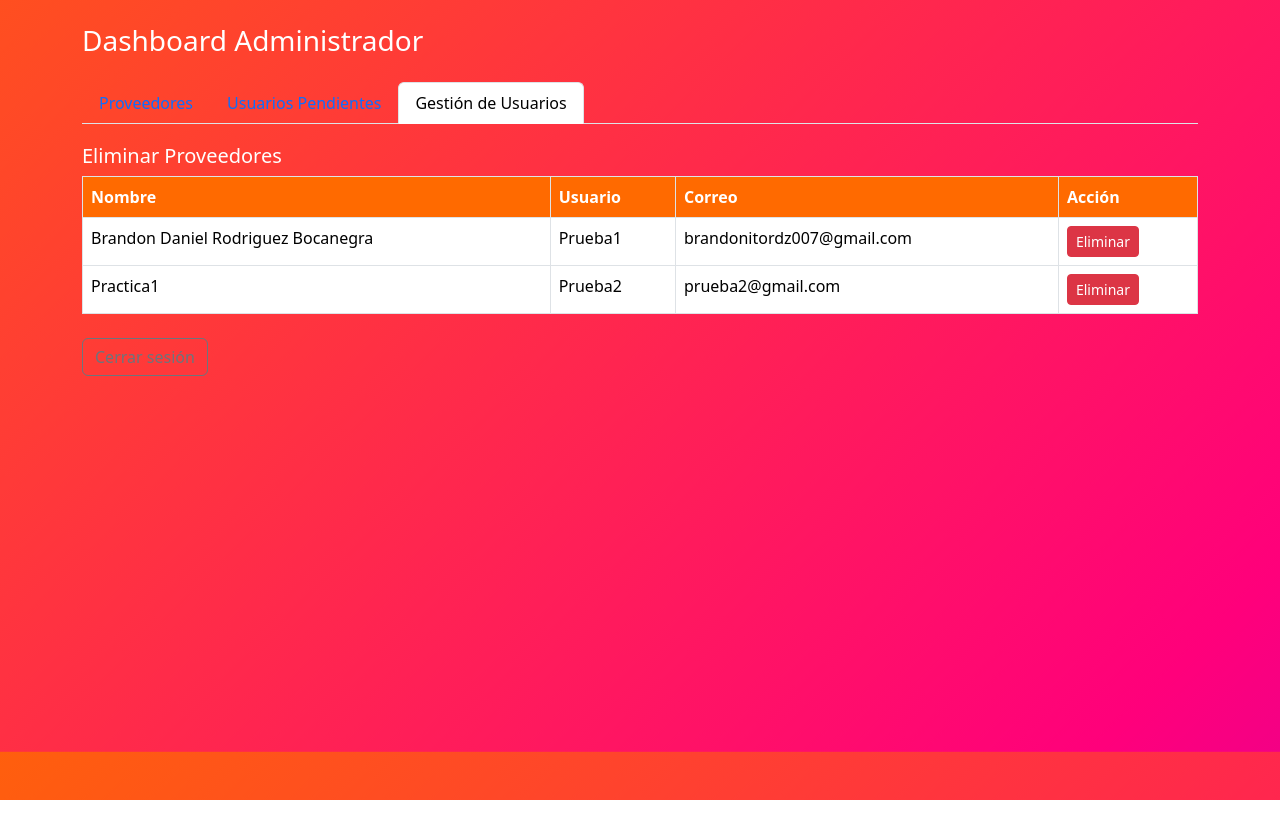
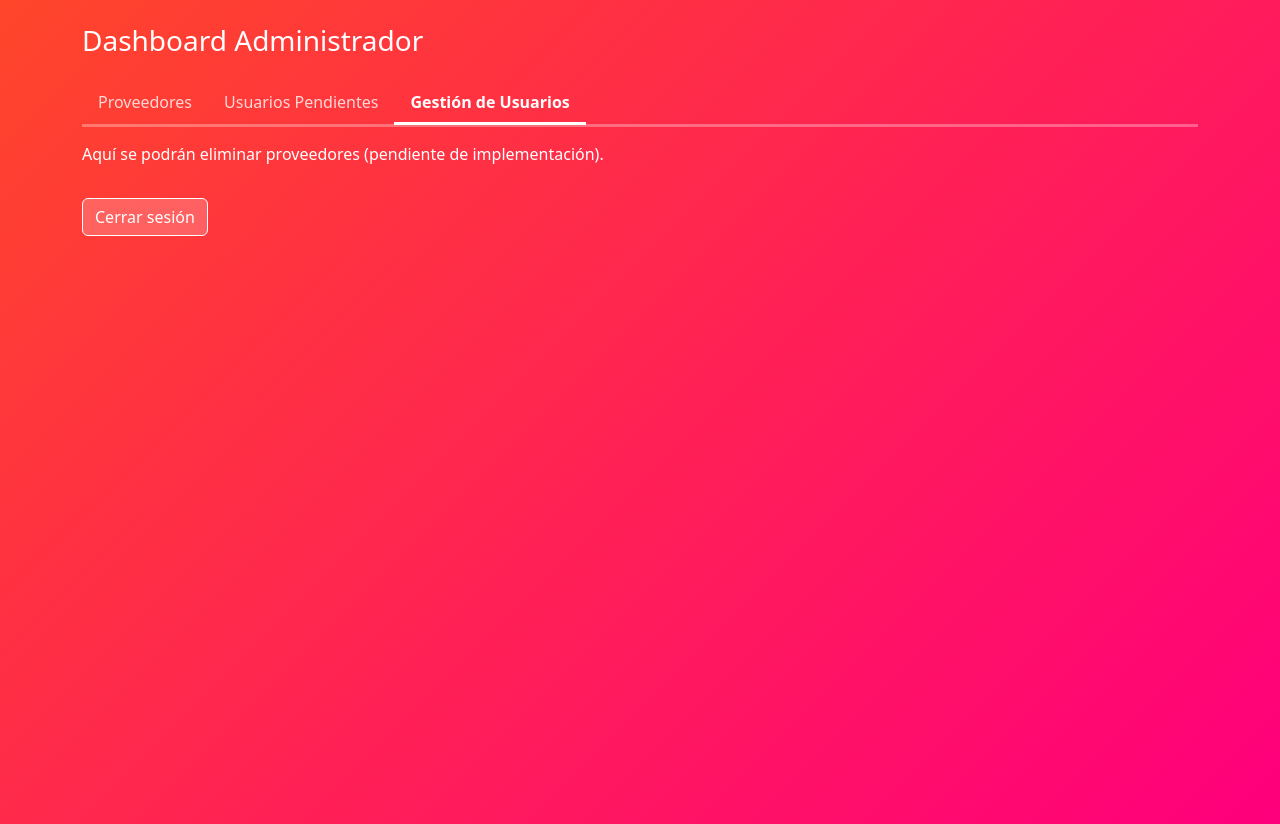
Before and after one commit to BrandonDanielRodriguezBocanegra/Prueba, a Flask app: page /admin/dashboard in a window 1280 px wide, after a click on "Gestión de Usuarios". Before the commit the page ends 800 px from the top, so only its background shows below. Run offline with Flask 3, Linux system fonts and the light colour scheme; a user stored in the database is signed in; data comes from the database, SQL or seed files in the repository; data that the repository does not hold is empty.

Commit message:
actualizacion

```diff
--- a/app.py
+++ b/app.py
@@ -6,7 +6,7 @@ from werkzeug.security import generate_password_hash, check_password_hash
 app = Flask(__name__)
 app.secret_key = 'supersecretkey'
 
-# === CONFIGURACIÓN ===
+# --- CONFIGURACIONES ---
 DB_NAME = 'repse_system.db'
 UPLOAD_FOLDER = os.path.join(os.getcwd(), 'uploads')
 os.makedirs(UPLOAD_FOLDER, exist_ok=True)
@@ -21,19 +21,19 @@ DOCUMENTOS_OBLIGATORIOS = [
     "Documentación de capacitación"
 ]
 
-# === CONEXIÓN A BASE DE DATOS ===
+# --- CONEXIÓN BASE DE DATOS ---
 def get_db():
     conn = sqlite3.connect(DB_NAME)
     conn.row_factory = sqlite3.Row
     return conn
 
-
-# === RUTA LOGIN ===
+# --- LOGIN ---
 @app.route('/', methods=['GET', 'POST'])
 def login():
     if request.method == 'POST':
         usuario = request.form['usuario']
         contrasena = request.form['contrasena']
+
         conn = get_db()
         user = conn.execute('SELECT * FROM usuarios WHERE usuario=?', (usuario,)).fetchone()
 
@@ -41,18 +41,19 @@ def login():
             if user['estado'] == 'pendiente':
                 flash('Tu cuenta está pendiente de aprobación.')
                 return redirect(url_for('login'))
+
             session['usuario'] = user['usuario']
             session['rol'] = user['rol']
+
             if user['rol'] == 1:
                 return redirect(url_for('dashboard_admin'))
             else:
                 return redirect(url_for('dashboard_proveedor'))
         else:
-            flash('Credenciales incorrectas')
+            flash('Credenciales incorrectas.')
     return render_template('login.html')
 
-
-# === RUTA REGISTRO ===
+# --- REGISTRO ---
 @app.route('/registro', methods=['GET', 'POST'])
 def registro():
     if request.method == 'POST':
@@ -68,10 +69,10 @@ def registro():
         conn.commit()
         flash('Registro exitoso. Espera aprobación del administrador.')
         return redirect(url_for('login'))
+
     return render_template('registro.html')
 
-
-# === DASHBOARD ADMINISTRADOR ===
+# --- DASHBOARD ADMIN ---
 @app.route('/admin/dashboard')
 def dashboard_admin():
     if 'usuario' not in session or session['rol'] != 1:
@@ -93,8 +94,7 @@ def dashboard_admin():
                            documentos_por_usuario=documentos_por_usuario,
                            DOCUMENTOS_OBLIGATORIOS=DOCUMENTOS_OBLIGATORIOS)
 
-
-# === APROBAR O RECHAZAR USUARIOS ===
+# --- APROBAR / RECHAZAR ---
 @app.route('/admin/accion/<int:id>/<accion>')
 def accion(id, accion):
     if 'usuario' not in session or session['rol'] != 1:
@@ -105,30 +105,15 @@ def accion(id, accion):
     conn = get_db()
     conn.execute('UPDATE usuarios SET estado=? WHERE id=?', (estado, id))
     conn.commit()
-    flash(f'Usuario {accion} correctamente.')
+
     return redirect(url_for('dashboard_admin'))
 
+# --- DESCARGAR DOCUMENTOS ---
+@app.route('/uploads/<filename>')
+def descargar(filename):
+    return send_from_directory(UPLOAD_FOLDER, filename)
 
-# === ELIMINAR PROVEEDOR (CON CONTRASEÑA) ===
-@app.route('/admin/eliminar/<int:id>', methods=['POST'])
-def eliminar_usuario(id):
-    if 'usuario' not in session or session['rol'] != 1:
-        return jsonify({'success': False, 'mensaje': 'Acceso denegado.'})
-
-    contrasena = request.form.get('contrasena', '')
-    conn = get_db()
-    admin = conn.execute("SELECT * FROM usuarios WHERE usuario=?", (session['usuario'],)).fetchone()
-
-    if not check_password_hash(admin['password'], contrasena):
-        return jsonify({'success': False, 'mensaje': 'Contraseña incorrecta.'})
-
-    conn.execute("DELETE FROM documentos WHERE usuario_id=?", (id,))
-    conn.execute("DELETE FROM usuarios WHERE id=?", (id,))
-    conn.commit()
-    return jsonify({'success': True, 'mensaje': 'Proveedor eliminado correctamente.'})
-
-
-# === DASHBOARD PROVEEDOR ===
+# --- DASHBOARD PROVEEDOR ---
 @app.route('/proveedor/dashboard', methods=['GET', 'POST'])
 def dashboard_proveedor():
     if 'usuario' not in session or session['rol'] != 2:
@@ -137,6 +122,7 @@ def dashboard_proveedor():
 
     conn = get_db()
     user = conn.execute('SELECT * FROM usuarios WHERE usuario=?', (session['usuario'],)).fetchone()
+
     if user['estado'] != 'aprobado':
         flash('Tu cuenta aún no ha sido aprobada.')
         return redirect(url_for('login'))
@@ -151,7 +137,6 @@ def dashboard_proveedor():
                 if extension not in ['pdf', 'jpg', 'jpeg', 'png']:
                     mensaje = 'Tipo de archivo no permitido.'
                 else:
-                    archivo.seek(0)
                     ruta = os.path.join(UPLOAD_FOLDER, archivo.filename)
                     archivo.save(ruta)
                     conn.execute('INSERT INTO documentos(usuario_id, nombre_archivo, ruta, tipo_documento, fecha_subida) VALUES(?,?,?,?,datetime("now"))',
@@ -167,21 +152,42 @@ def dashboard_proveedor():
                            documentos_subidos=docs_dict,
                            DOCUMENTOS_OBLIGATORIOS=DOCUMENTOS_OBLIGATORIOS)
 
+# --- GESTIÓN DE USUARIOS (ELIMINAR PROVEEDORES) ---
+@app.route('/admin/eliminar_usuario', methods=['POST'])
+def eliminar_usuario():
+    if 'usuario' not in session or session['rol'] != 1:
+        return jsonify({"error": "Acceso denegado"}), 403
 
-# === DESCARGAR ARCHIVOS ===
-@app.route('/uploads/<filename>')
-def descargar(filename):
-    return send_from_directory(UPLOAD_FOLDER, filename, as_attachment=True)
+    data = request.json
+    usuario_id = data.get('usuario_id')
+    password = data.get('password')
 
+    conn = get_db()
+    admin = conn.execute('SELECT * FROM usuarios WHERE usuario=?', (session['usuario'],)).fetchone()
 
-# === LOGOUT ===
+    if not check_password_hash(admin['password'], password):
+        return jsonify({"error": "Contraseña incorrecta"}), 401
+
+    # Borrar documentos asociados
+    docs = conn.execute('SELECT ruta FROM documentos WHERE usuario_id=?', (usuario_id,)).fetchall()
+    for doc in docs:
+        try:
+            os.remove(os.path.join(UPLOAD_FOLDER, doc['ruta']))
+        except:
+            pass
+
+    conn.execute('DELETE FROM documentos WHERE usuario_id=?', (usuario_id,))
+    conn.execute('DELETE FROM usuarios WHERE id=?', (usuario_id,))
+    conn.commit()
+
+    return jsonify({"success": True})
+
+# --- LOGOUT ---
 @app.route('/logout')
 def logout():
     session.clear()
     return redirect(url_for('login'))
 
-
-# === MAIN ===
+# --- INICIO APP ---
 if __name__ == '__main__':
-    port = int(os.environ.get('PORT', 5000))
-    app.run(host='0.0.0.0', port=port, debug=True)
+    app.run(debug=True, host='0.0.0.0')
--- a/templates/dashboard_admin.html
+++ b/templates/dashboard_admin.html
@@ -11,6 +11,7 @@
       background-size: 300% 300%;
       animation: gradientShift 10s ease infinite;
       color: #fff;
+      min-height: 100vh;
     }
     @keyframes gradientShift {
       0% { background-position: 0% 50%; }
@@ -25,7 +26,47 @@
       margin-bottom: 20px;
     }
     .table th { background-color: #ff6a00; color: white; }
-    .tab-content { margin-top: 20px; }
+
+    /* --- Pestañas --- */
+    .nav-tabs {
+      border-bottom: 3px solid rgba(255,255,255,0.3);
+      margin-bottom: 15px;
+    }
+    .nav-tabs .nav-link {
+      color: rgba(255,255,255,0.8);
+      font-weight: 500;
+      border: none;
+      border-bottom: 3px solid transparent;
+      transition: all 0.3s ease;
+    }
+    .nav-tabs .nav-link:hover {
+      color: #fff;
+      border-bottom: 3px solid rgba(255,255,255,0.5);
+    }
+    .nav-tabs .nav-link.active {
+      color: #fff !important;
+      background: transparent !important;
+      border-bottom: 3px solid #fff;
+      font-weight: bold;
+    }
+
+    /* --- Botón cerrar sesión --- */
+    .logout-btn {
+      background-color: rgba(255,255,255,0.2);
+      color: #fff;
+      border: 1px solid #fff;
+      transition: all 0.3s ease;
+    }
+    .logout-btn:hover {
+      background-color: #fff;
+      color: #6600ff;
+      border-color: #fff;
+    }
+
+    /* --- Eliminar el espacio inferior --- */
+    .container {
+      padding-bottom: 30px;
+    }
   </style>
 </head>
 <body>
@@ -47,11 +88,20 @@
 
     <div class="tab-content">
 
-      <!-- 🟢 PESTAÑA PROVEEDORES -->
+      <!-- PESTAÑA PROVEEDORES -->
       <div class="tab-pane fade show active" id="proveedores" role="tabpanel">
         <div class="row my-3">
           <div class="col-md-4">
             <input type="text" id="searchProveedor" class="form-control" placeholder="Buscar proveedor...">
+          </div>
+          <div class="col-md-4">
+            <select id="filtroProveedor" class="form-select">
+              <option value="todos">Todos</option>
+              <option value="aprobado">Aprobados</option>
+              <option value="pendiente">No aprobados</option>
+              <option value="alfabetico">Orden alfabético</option>
+              <option value="reciente">Más reciente</option>
+            </select>
           </div>
         </div>
 
@@ -64,7 +114,6 @@
                   <th>Documento</th>
                   <th>Archivo</th>
                   <th>Estado</th>
-                  <th>Descargar</th>
                 </tr>
               </thead>
               <tbody>
@@ -73,7 +122,7 @@
                   <td>{{ doc }}</td>
                   <td>
                     {% if documentos_por_usuario[p['id']].get(doc) %}
-                      {{ documentos_por_usuario[p['id']][doc]['nombre_archivo'] }}
+                      <a href="{{ url_for('descargar', filename=documentos_por_usuario[p['id']][doc]['nombre_archivo']) }}" class="btn btn-sm btn-primary">Descargar</a>
                     {% else %}
                       -
                     {% endif %}
@@ -83,13 +132,6 @@
                       ✅
                     {% else %}
                       ❌
-                    {% endif %}
-                  </td>
-                  <td>
-                    {% if documentos_por_usuario[p['id']].get(doc) %}
-                      <a href="{{ url_for('descargar', filename=documentos_por_usuario[p['id']][doc]['ruta']) }}" class="btn btn-outline-primary btn-sm">Descargar</a>
-                    {% else %}
-                      -
                     {% endif %}
                   </td>
                 </tr>
@@ -102,7 +144,7 @@
         {% endfor %}
       </div>
 
-      <!-- 🟡 PESTAÑA USUARIOS PENDIENTES -->
+      <!-- PESTAÑA USUARIOS PENDIENTES -->
       <div class="tab-pane fade" id="pendientes" role="tabpanel">
         {% if pendientes %}
         <table class="table table-bordered mt-3">
@@ -135,34 +177,13 @@
         {% endif %}
       </div>
 
-      <!-- 🔴 PESTAÑA GESTIÓN DE USUARIOS -->
+      <!-- PESTAÑA GESTIÓN DE USUARIOS -->
       <div class="tab-pane fade" id="gestion" role="tabpanel">
-        <h5 class="mt-3">Eliminar Proveedores</h5>
-        {% if proveedores %}
-        <table class="table table-bordered mt-2">
-          <thead>
-            <tr><th>Nombre</th><th>Usuario</th><th>Correo</th><th>Acción</th></tr>
-          </thead>
-          <tbody>
-            {% for p in proveedores %}
-            <tr>
-              <td>{{ p['nombre'] }}</td>
-              <td>{{ p['usuario'] }}</td>
-              <td>{{ p['correo'] }}</td>
-              <td>
-                <button class="btn btn-danger btn-sm eliminar-btn" data-id="{{ p['id'] }}">Eliminar</button>
-              </td>
-            </tr>
-            {% endfor %}
-          </tbody>
-        </table>
-        {% else %}
-        <p>No hay proveedores registrados.</p>
-        {% endif %}
+        <p>Aquí se podrán eliminar proveedores (pendiente de implementación).</p>
       </div>
     </div>
 
-    <a href="{{ url_for('logout') }}" class="btn btn-outline-secondary mt-2">Cerrar sesión</a>
+    <a href="{{ url_for('logout') }}" class="btn logout-btn mt-3">Cerrar sesión</a>
   </div>
 
   <script src="https://cdn.jsdelivr.net/npm/bootstrap@5.3.3/dist/js/bootstrap.bundle.min.js"></script>
@@ -175,16 +196,16 @@
       });
     });
 
-    // ELIMINAR PROVEEDOR CON CONFIRMACIÓN
-    $('.eliminar-btn').on('click', function() {
-      let id = $(this).data('id');
-      let contrasena = prompt("Por favor, ingrese su contraseña de administrador para confirmar:");
+    $('#filtroProveedor').on('change', function() {
+      let filtro = $(this).val();
+      let cards = $('.proveedor-card');
 
-      if (contrasena) {
-        $.post('/admin/eliminar/' + id, { contrasena: contrasena }, function(response) {
-          alert(response.mensaje);
-          if (response.success) location.reload();
-        });
+      if(filtro === 'todos') {
+        cards.show();
+      } else if(filtro === 'alfabetico') {
+        cards.sort(function(a,b){
+          return $(a).data('nombre').localeCompare($(b).data('nombre'));
+        }).appendTo('.tab-pane#proveedores');
       }
     });
   </script>
```
